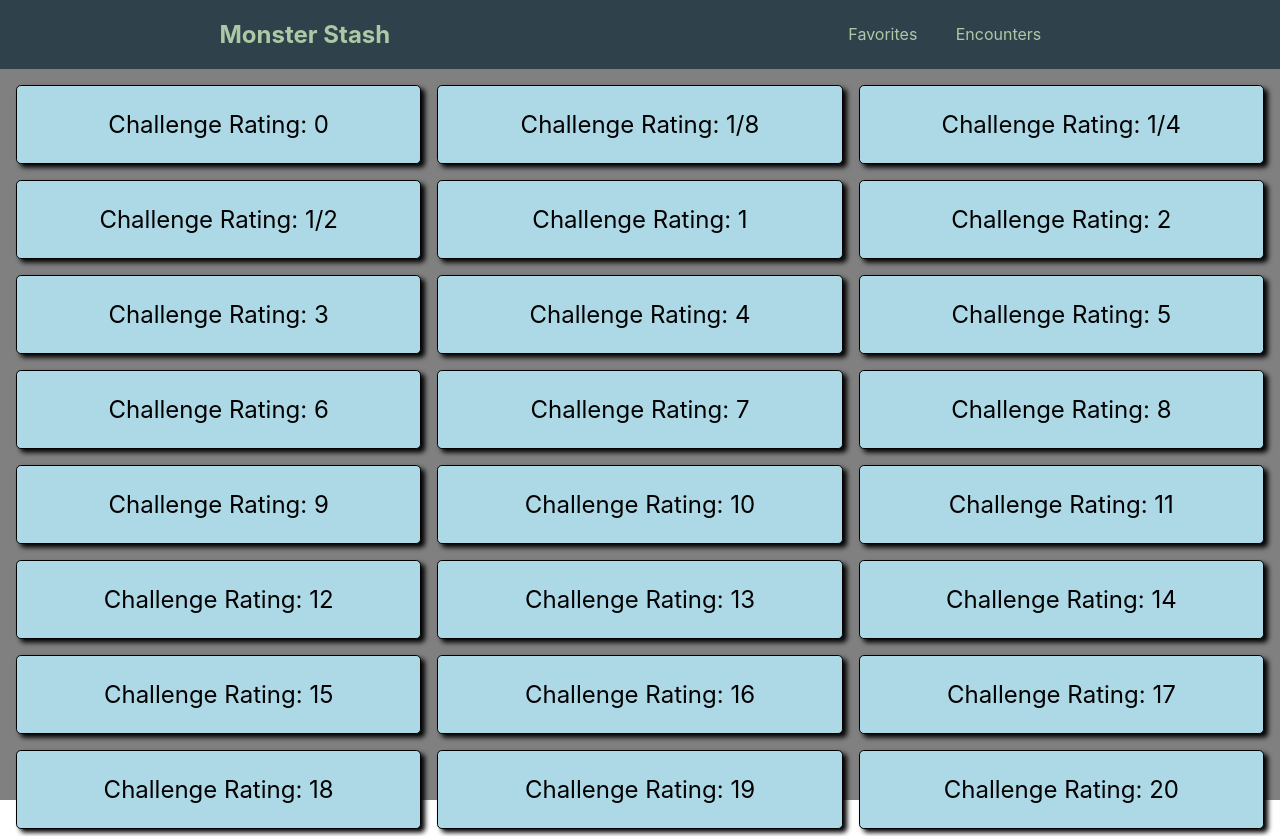
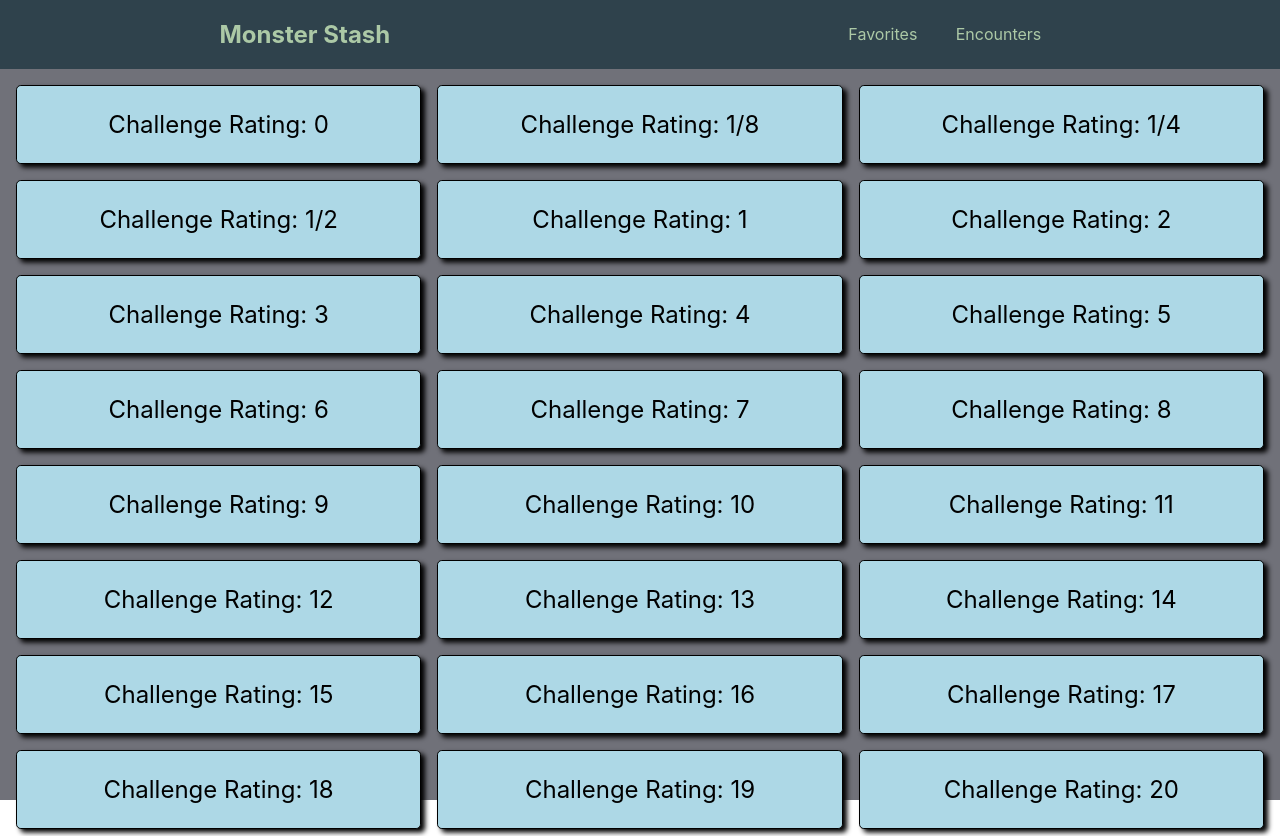
Before and after one commit to Davidschlundtbodien/monster-stash, a React (Create React App) app: page / in a window 1280 px wide. Shown: the top 836 px of the page. Built offline with nearby package versions, Linux system fonts and the light colour scheme.

Commit message:
Change background color

```diff
--- a/src/Components/App/App.css
+++ b/src/Components/App/App.css
@@ -1,5 +1,5 @@
 .App {
-  background: grey;
+  background: #707179;
   width: auto;
   height: 100vh;
   display: flex;
```
